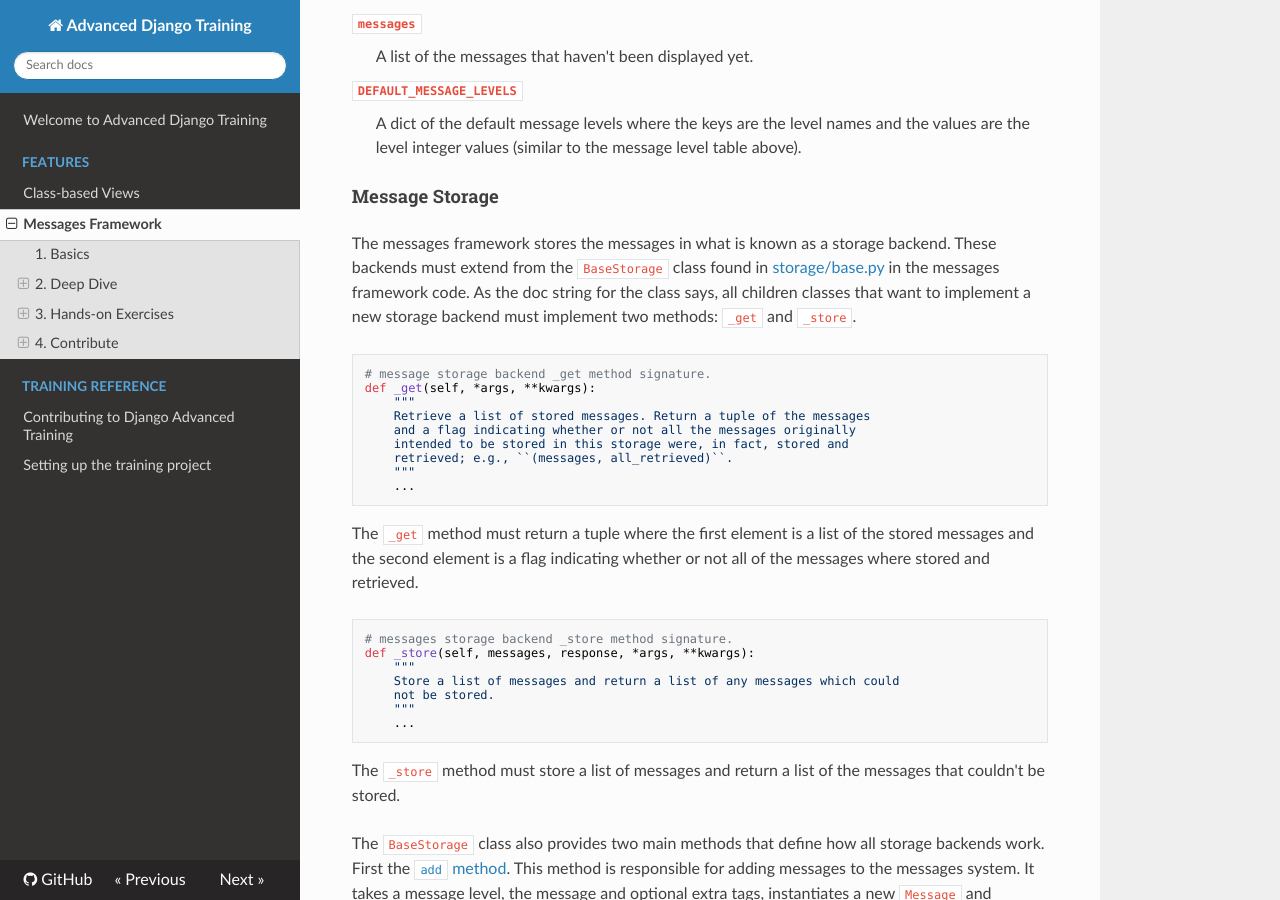
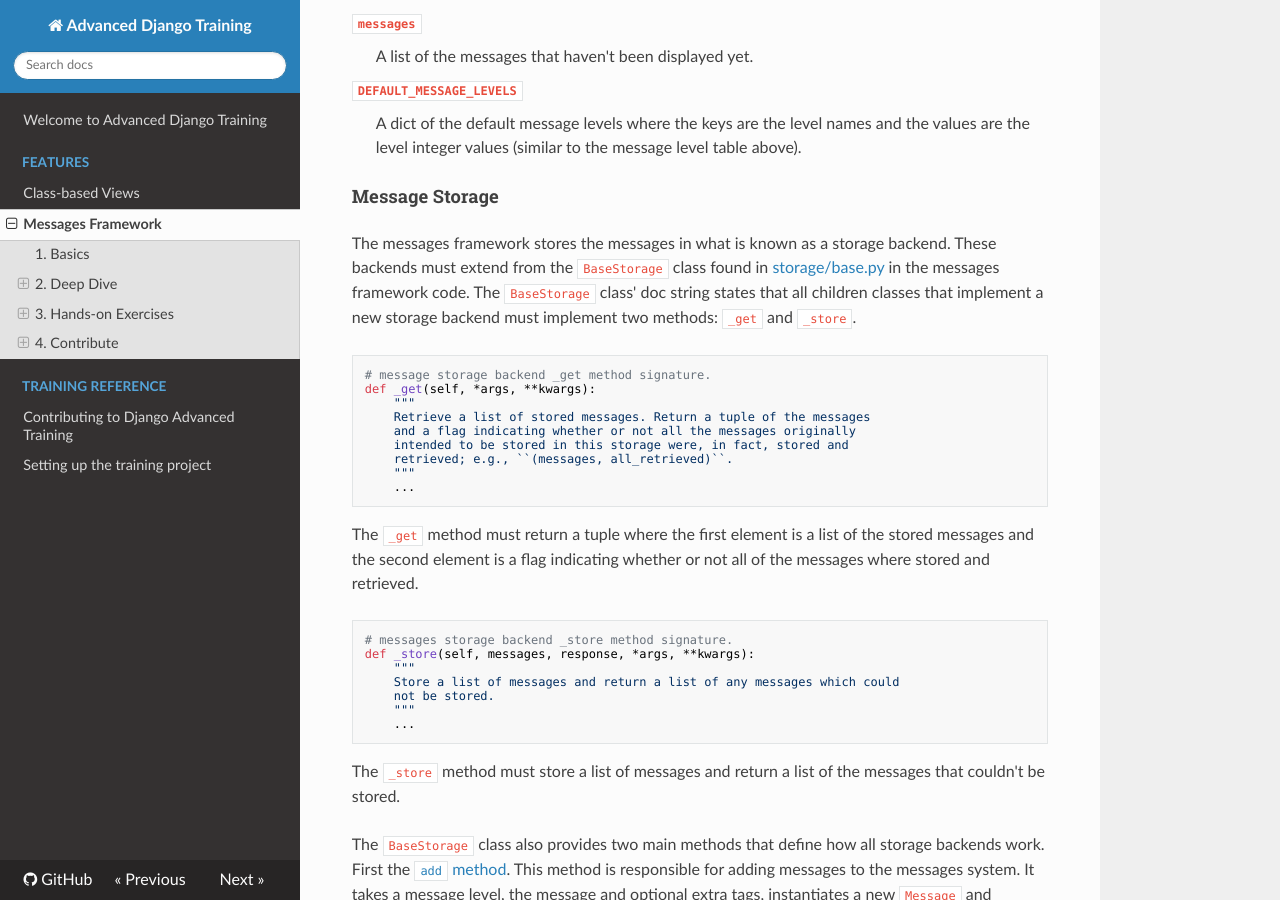
Before and after one commit to chadgh/django-advanced-training, an MkDocs documentation site: the page built from docs/features/contrib.messages.md, in a window 1280 px wide and 900 px high, scrolled down 2776 px. Built offline with MkDocs 1.6.1, drawn with Linux system fonts in a browser that asks for light colours; nearby versions of some CDN libraries.

Commit message:
Revise a statement within message storage

````diff
--- a/docs/features/contrib.messages.md
+++ b/docs/features/contrib.messages.md
@@ -102,7 +102,7 @@ The messages context processor ([code](https://github.com/django/django/blob/mas
 
 #### Message Storage
 
-The messages framework stores the messages in what is known as a storage backend. These backends must extend from the `BaseStorage` class found in [storage/base.py](https://github.com/django/django/blob/master/django/contrib/messages/storage/base.py#L43) in the messages framework code. As the doc string for the class says, all children classes that want to implement a new storage backend must implement two methods: `_get` and `_store`.
+The messages framework stores the messages in what is known as a storage backend. These backends must extend from the `BaseStorage` class found in [storage/base.py](https://github.com/django/django/blob/master/django/contrib/messages/storage/base.py#L43) in the messages framework code. The `BaseStorage` class' doc string states that all children classes that implement a new storage backend must implement two methods: `_get` and `_store`.
 
 ```python
 # message storage backend _get method signature.
````
